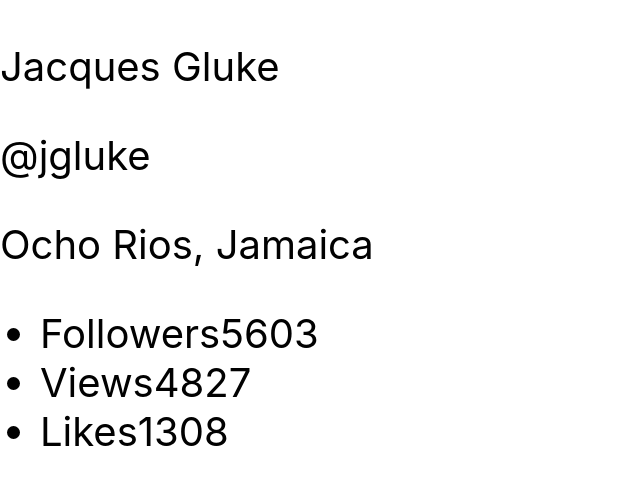
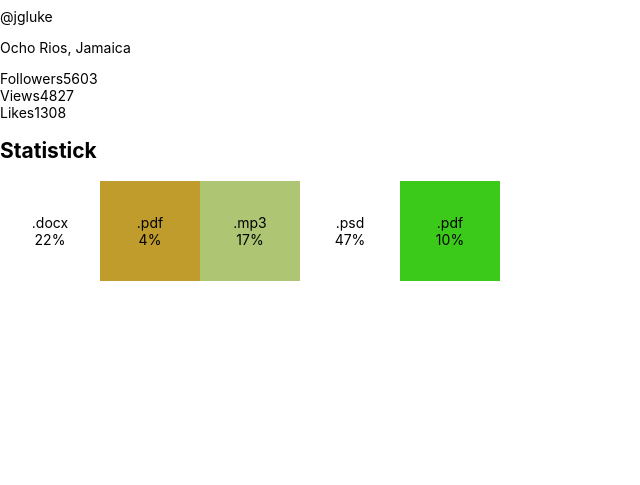
Before and after one commit to MaximKucheriaviy/goit-react-hw-01-components, a React (Create React App) app: page / in a window 1280 px wide. Shown: the part 357-842 px from the top of the page, without its empty margins (0-640 px from the left). After the commit the page ends 800 px from the top, so only its background shows below. Built offline with nearby package versions, Linux system fonts and the light colour scheme.

Commit message:
2 section murkup

```diff
--- a/src/components/App.jsx
+++ b/src/components/App.jsx
@@ -1,17 +1,20 @@
 import Profile from "./profile/Profile";
 import user from "../user.json";
+import data from "../data.json";
+import Statistics from "./Statistics/Statistics";
 
 
 export const App = () => {
   return (
     <div
       style={{
-        fontSize: 40,
+        fontSize: 14,
         color: '#010101'
       }}
     >
       React homework template
       <Profile username={user.username} tag={user.tag} location={user.location} avatar={user.avatar} stats={user.stats}/>
+      <Statistics title="Statistick" data={data}/>
     </div>
   );
 };
--- /dev/null
+++ b/src/components/Statistics/Statistics.jsx
@@ -0,0 +1,29 @@
+import PropTypes from 'prop-types';
+import css from './style.module.css';
+
+const Statistics = ({title, data}) => {
+    return (
+        <section className={css.statistics}>
+            {title && (<h2 className="title">{title}</h2>)}
+            <ul className={css.statList}>
+                {data.map(item => <li style={{backgroundColor:  generateGandomColor()}} className={css.item} key={item.id}>
+                        <span className="label">{item.label}</span>
+                        <span className="percentage">{item.percentage}%</span>
+                </li>)}
+            </ul>
+        </section>
+    )
+}
+export default Statistics;
+
+function generateGandomColor(){
+    const r = Math.round(Math.random() * 255);
+    const g = Math.round(Math.random() * 255);
+    const b = Math.round(Math.random() * 255);
+    return `#${r.toString(16)}${g.toString(16)}${b.toString(16)}`
+}
+
+Statistics.propTypes = {
+    title: PropTypes.string,
+    data: PropTypes.array
+}
--- /dev/null
+++ b/src/components/Statistics/style.module.css
@@ -0,0 +1,11 @@
+.statList{
+    display: flex;
+}
+.item{
+    width: 100px;
+    height: 100px;
+    display: flex;
+    flex-direction: column;
+    justify-content: center;
+    align-items: center;
+}
--- /dev/null
+++ b/src/data.json
@@ -0,0 +1,7 @@
+[
+  { "id": "id-1", "label": ".docx", "percentage": 22 },
+  { "id": "id-2", "label": ".pdf", "percentage": 4 },
+  { "id": "id-3", "label": ".mp3", "percentage": 17 },
+  { "id": "id-4", "label": ".psd", "percentage": 47 },
+  { "id": "id-5", "label": ".pdf", "percentage": 10 }
+]
--- a/src/index.css
+++ b/src/index.css
@@ -13,3 +13,9 @@ code {
   font-family: source-code-pro, Menlo, Monaco, Consolas, 'Courier New',
     monospace;
 }
+
+ol, ul{
+  list-style: none;
+  margin: 0;
+  padding: 0;
+}
```
